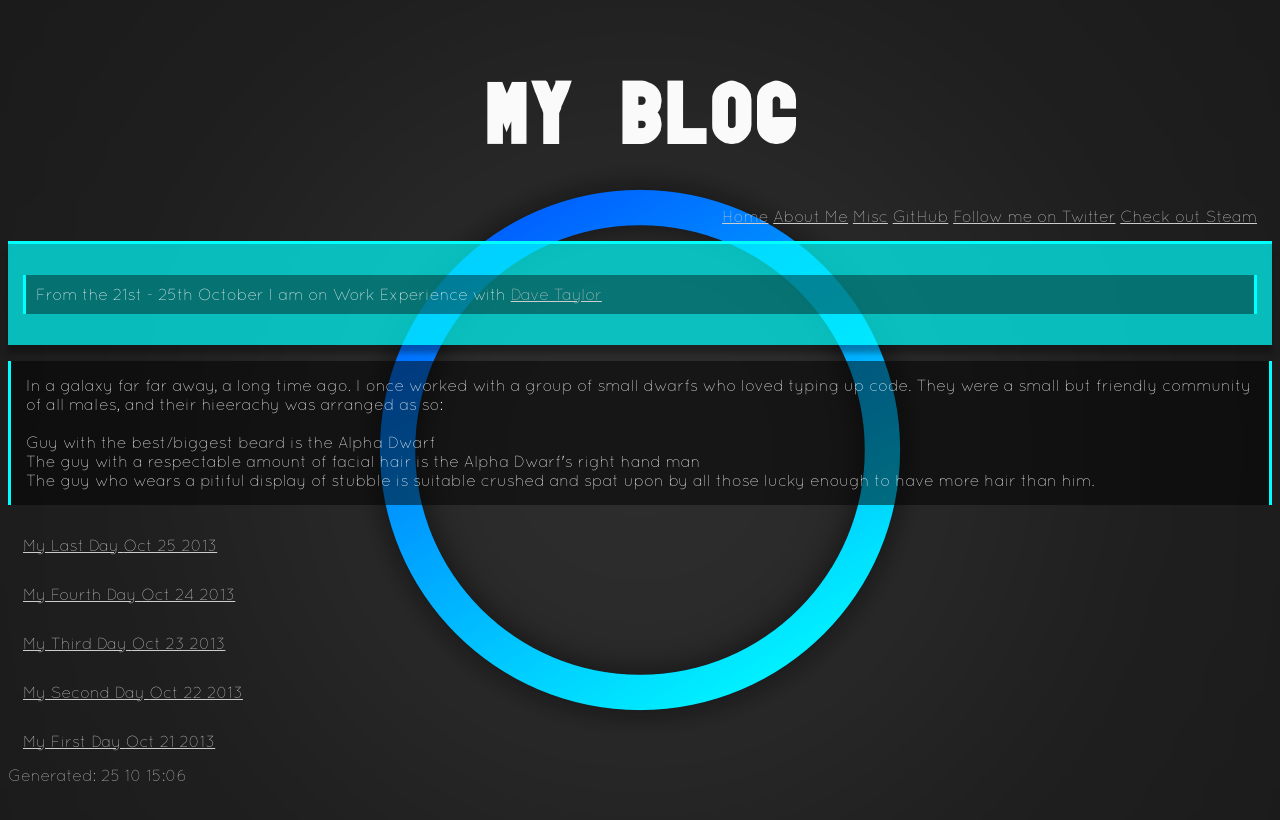
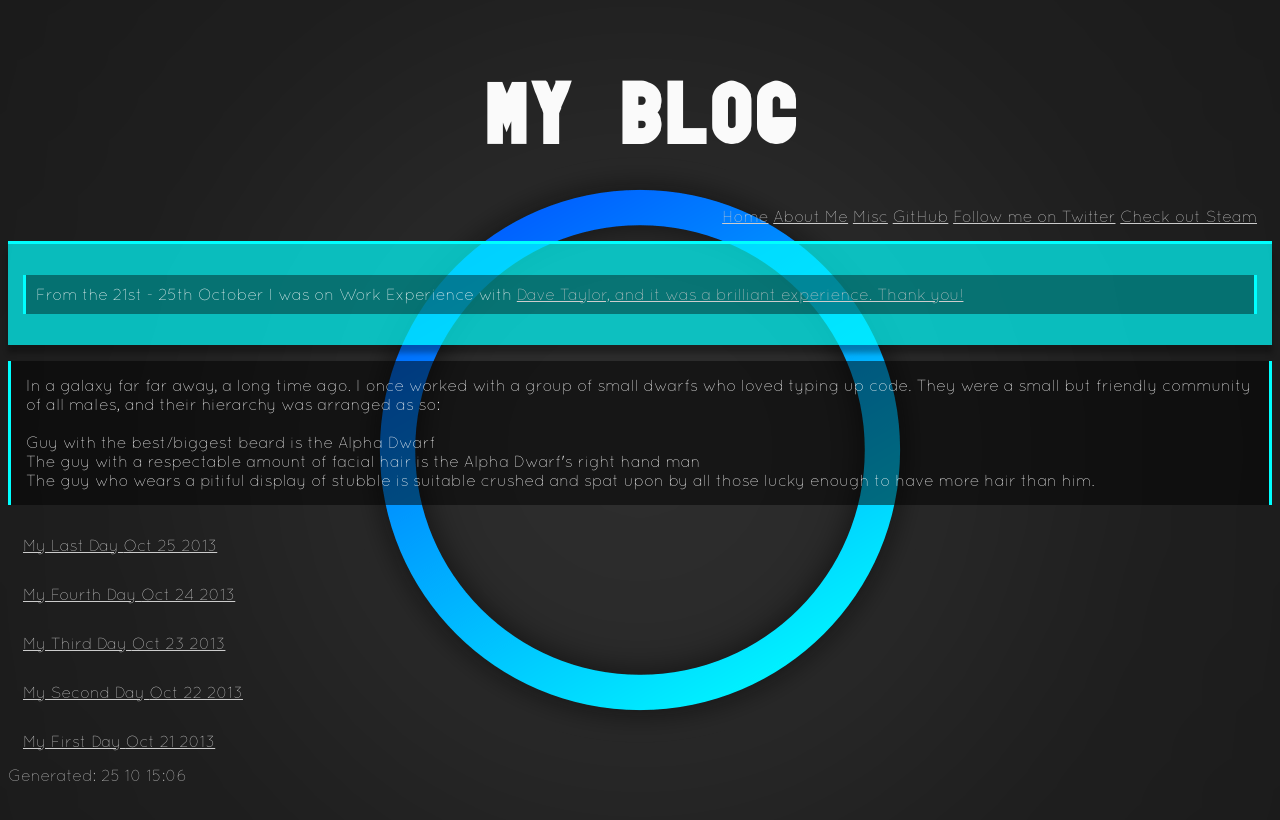
Before and after one commit to boffnoff/boffnoff.github.com, a Jekyll site: the page built from index.html, in a window 1280 px wide. Shown: the top 820 px of the page. Built offline with Jekyll 4.4.1, drawn with Linux system fonts in a browser that asks for light colours.

Commit message:
credited dave on homepage

```diff
--- a/index.html
+++ b/index.html
@@ -4,12 +4,12 @@ layout: master
 ---
 
 <div class="intro">
-  <p>From the 21st - 25th October I am on Work Experience with <a href="https://github.com/davetayls">Dave Taylor</a>
+  <p>From the 21st - 25th October I was on Work Experience with <a href="https://github.com/davetayls">Dave Taylor, and it was a brilliant experience. Thank you!</a>
   </p>
 </div>
 <p>
-  In a galaxy far far away, a long time ago. I once worked with a group of small dwarfs who loved typing up code. They were a small but friendly community of all males, and their hieerachy was arranged
-  as so:
+  In a galaxy far far away, a long time ago. I once worked with a group of small dwarfs who loved typing up code. They were a small but friendly community of all males, and their hierarchy was
+  arranged as so:
   <br>
   <br>
   Guy with the best/biggest beard is the Alpha Dwarf
```
